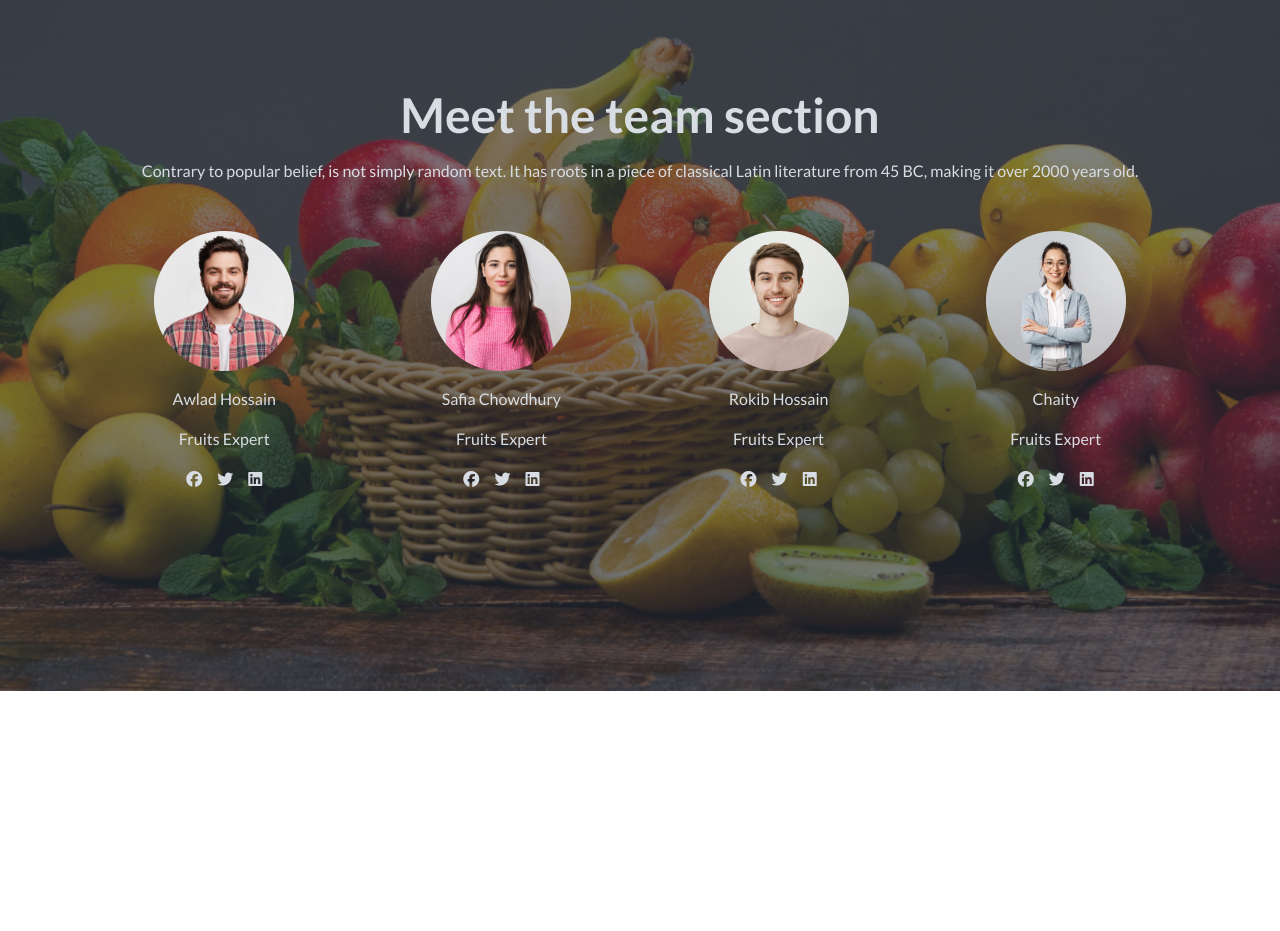
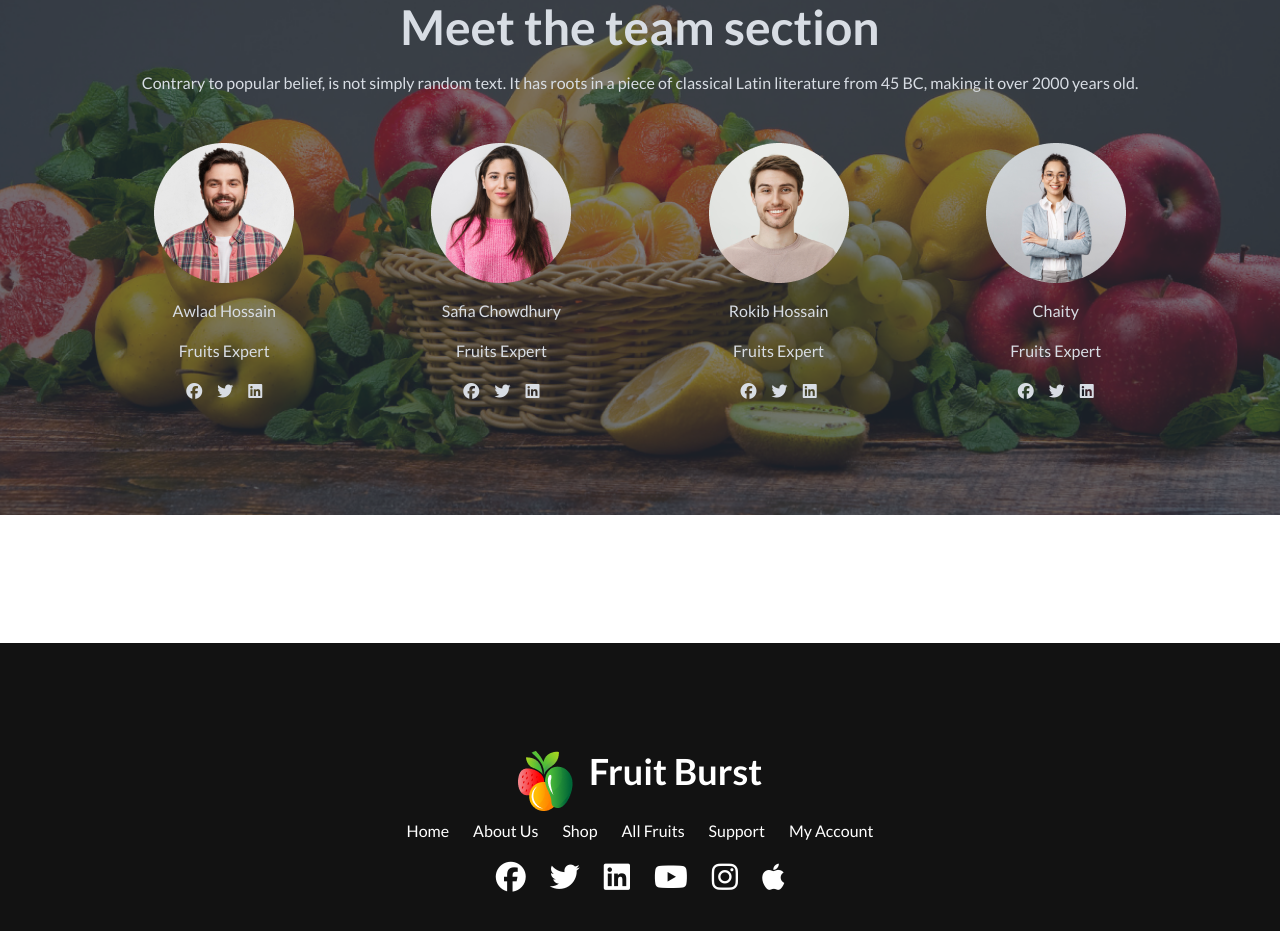
Before and after one commit to mohiuddin143/fruits-assignment, a plain HTML site: page index.html in a window 1280 px wide. Shown: the part 1653-2584 px from the top of the page. Before the commit the page ends 2362 px from the top, so only its background shows below. Drawn offline with nearby package versions, Linux system fonts and the light colour scheme.

Commit message:
footer done

```diff
--- a/index.html
+++ b/index.html
@@ -134,7 +134,7 @@
       </div>
     </section>
   </header>
-  <main class="max-w-[1440px] mx-auto">
+  <main class="max-w-[1440px] mx-auto mb-20">
     <!-- deal section -->
     <section>
       <!-- deal countdown container -->
@@ -329,11 +329,11 @@
       </div>
     </section>
     <!-- team section -->
-    <section class="h-[690px] my-32">
-      <div class="hero min-h-screen" style="background-image: url('./images/banner1.png');">
+    <section class="my-32">
+      <div class="hero max-h-screen" style="background-image: url('./images/banner1.png');">
         <div class="hero-overlay bg-opacity-60"></div>
         <div class="hero-content text-center text-neutral-content">
-          <div class="max-w-full">
+          <div class="max-w-full py-24">
             <h1 class="mb-5 text-5xl font-bold">Meet the team section</h1>
             <p class="mb-5">Contrary to popular belief, is not simply random text. It has roots in a piece of classical
               Latin literature from 45 BC, making it over 2000 years old.</p>
@@ -389,7 +389,32 @@
       </div>
     </section>
   </main>
-  <footer></footer>
+  <footer class="max-w-[1920px mx-auto] bg-[#121212] max-h-[526px] py-[100px]">
+    <section class="">
+      <div class="flex justify-center items-center">
+        <div class="navbar-center hidden lg:flex menu menu-horizontal space-x-4">
+          <img src="images/logo.png" alt="">
+          <h3 class="text-white font-bold text-4xl">Fruit Burst</h3>
+        </div>
+      </div>
+      <div class="text-white flex space-x-6 justify-center">
+        <p>Home</p>
+        <p>About Us</p>
+        <p>Shop</p>
+        <p>All Fruits</p>
+        <p>Support</p>
+        <p>My Account</p>
+      </div>
+      <div class="text-white space-x-6 flex justify-center mt-4">
+        <i class="fa-brands text-3xl fa-facebook"></i>
+        <i class="fa-brands text-3xl fa-twitter"></i>
+        <i class="fa-brands text-3xl fa-linkedin"></i>
+        <i class="fa-brands text-3xl fa-youtube"></i>
+        <i class="fa-brands text-3xl fa-instagram"></i>
+        <i class="fa-brands text-3xl fa-apple"></i>
+      </div>
+    </section>
+  </footer>
 
 </body>
 
```
